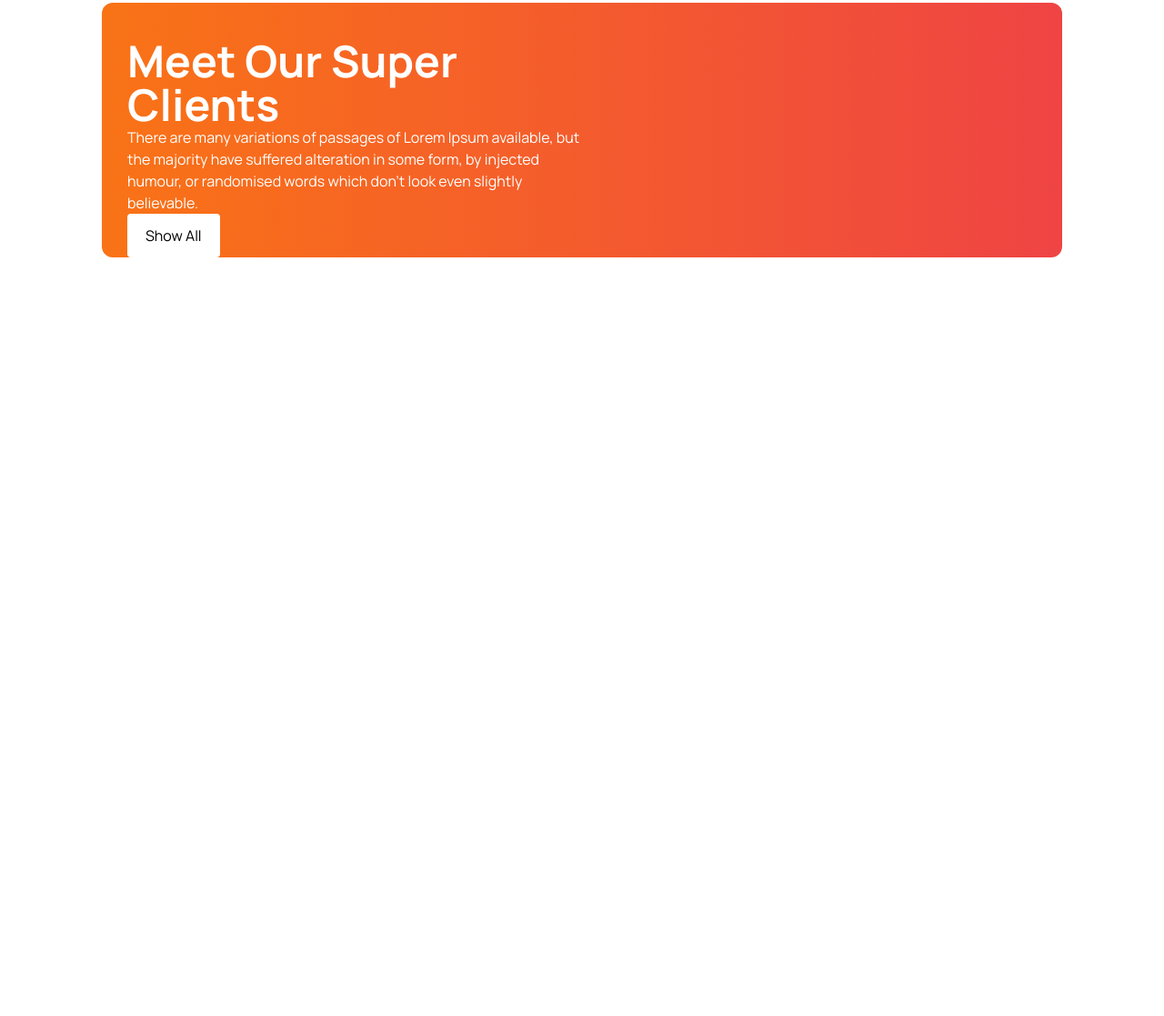
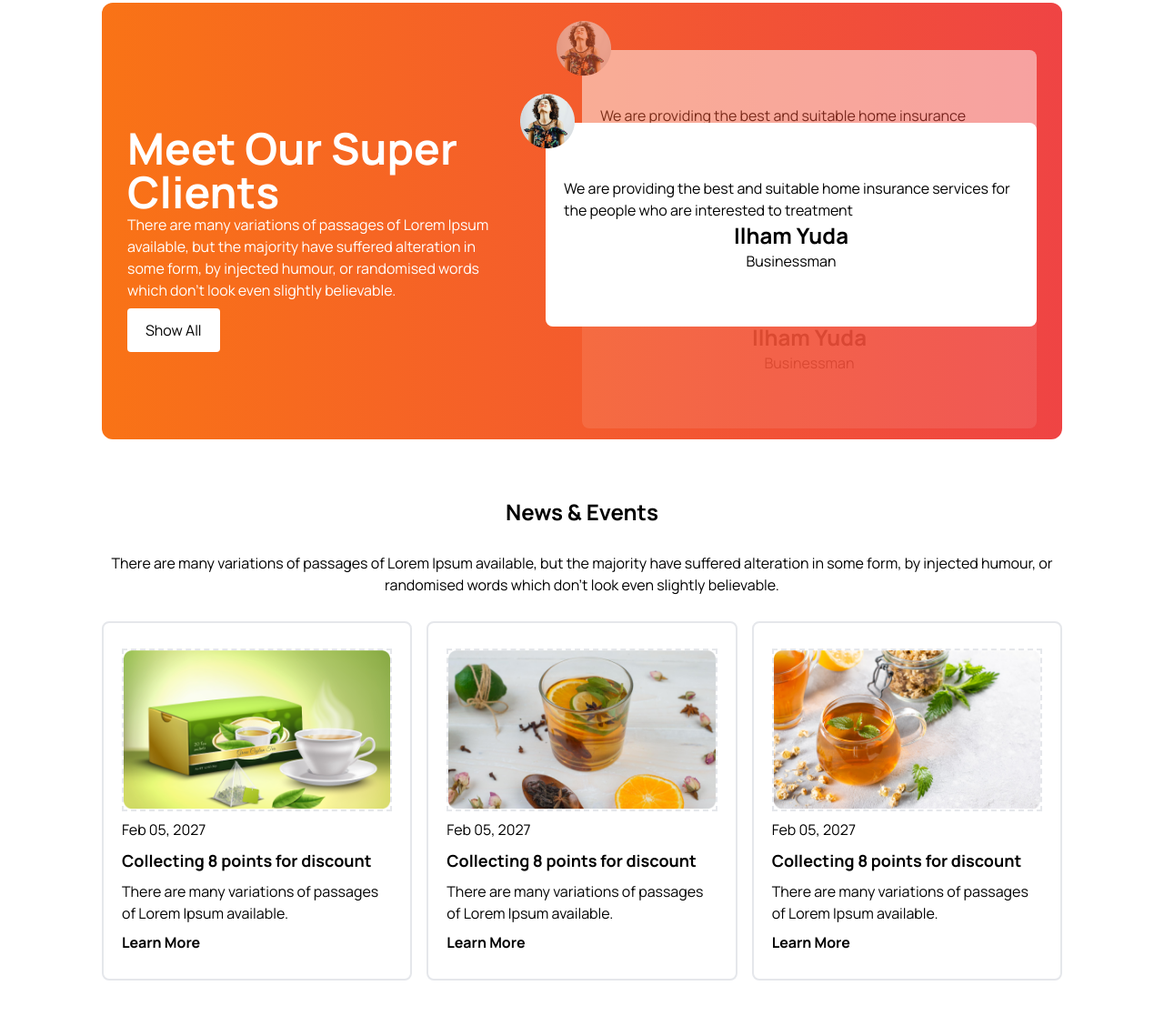
Before and after one commit to Dawnrana95/TEA-HOUSE, a plain HTML site: page index.html in a window 1280 px wide. Shown: the part 1713-2830 px from the top of the page at 91% size. Before the commit the page ends 2016 px from the top, so only its background shows below. Drawn offline with nearby package versions, Linux system fonts and the light colour scheme.

Commit message:
4time commit

```diff
--- a/index.html
+++ b/index.html
@@ -38,7 +38,8 @@
         <!-- section 1-->
         <section class="md:flex pt-10 mb-20">
             <div>
-                <h1 class="text-[#1C1C1C] md:text-7xl text-5xl font-bold">It's good <br>tea time at The <br>Tea House</h1>
+                <h1 class="text-[#1C1C1C] md:text-7xl text-5xl font-bold">It's good <br>tea time at The <br>Tea House
+                </h1>
                 <p>Tea and Botanical Solutions Supplier Give Optimum <br> Satisfaction To Your Taste Buds.</p>
                 <button class="bg-gradient-to-r from-[#ff00008e] to-red-700 px-3 py-2 rounded">Explore More</button>
             </div>
@@ -53,7 +54,9 @@
         <!-- section 2 -->
         <section>
             <h1 class="text-4xl font-bold text-center">Our Featured Products</h1>
-            <p class="text-center">There are many variations of passages of Lorem Ipsum available, but the majority have suffered alteration in some form,<br> by injected humour, or randomised words which don't look even slightly believable. </p>
+            <p class="text-center">There are many variations of passages of Lorem Ipsum available, but the majority have
+                suffered alteration in some form,<br> by injected humour, or randomised words which don't look even
+                slightly believable. </p>
             <!-- card continer -->
             <div class="lg:flex justify-between">
                 <!-- card -->
@@ -99,7 +102,10 @@
                 <!-- titel -->
                 <div class="my-9">
                     <h1 class="text-5xl font-bold">Great Tea, Freshly Presented</h1>
-                <p>The meaning of gong cha is chanese is to provide the best tea to emperor from all possessions . It represents the highest quality and self expectation. Establishing in 2006, Gong cha had been deeply appreciated by its custoers  because of good words of mouth and unique customized service orginated from Taiwan.</p>
+                    <p>The meaning of gong cha is chanese is to provide the best tea to emperor from all possessions .
+                        It represents the highest quality and self expectation. Establishing in 2006, Gong cha had been
+                        deeply appreciated by its custoers because of good words of mouth and unique customized service
+                        orginated from Taiwan.</p>
                     <h4 class="text-2xl font-bold mt-3">Unique Taste</h4>
                     <p>A Unique and different style from other teapots gives a luxurious and minimalist impression</p>
                     <h4 class="text-2xl font-bold mt-3">Premium Quality</h4>
@@ -109,25 +115,95 @@
             </div>
         </section>
         <!-- section 4 -->
-          <section class="mb-5">
-            <div class="bg-gradient-to-r from-orange-500 to-red-500 rounded-xl grid grid-cols-1 md:grid-cols-2 px-7 md:px:16 text-white">
+        <section class="mb-5 ">
+            <div
+                class="items-center bg-gradient-to-r from-orange-500 to-red-500 rounded-xl grid grid-cols-1 md:grid-cols-2 px-7 py-24 md:px:16 text-white">
                 <!-- text section -->
-                 <div class="mt-5">
+                <div class="mt-5 w-5/6">
                     <h1 class="text-5xl font-bold mt-5">Meet Our Super Clients</h1>
-                    <p>There are many variations of passages of Lorem Ipsum available, but the majority have suffered alteration in some form, by injected humour, or randomised words which don't look even slightly believable. </p>
-                    <button class="bg-white py-3 px-5 text-black rounded">Show All</button>
+                    <p>There are many variations of passages of Lorem Ipsum available, but the majority have suffered
+                        alteration in some form, by injected humour, or randomised words which don't look even slightly
+                        believable. </p>
+                    <button class="bg-white py-3 px-5 text-black rounded mt-2">Show All</button>
                 </div>
                 <!-- Revieews Card -->
-                  <div>
+                <div class="relative mb-16">
+
+                    <!-- card 1 -->
+                    <div
+                        class="absolute h-56  bg-white text-black flex flex-col justify-center items-center rounded-lg mt-5 px-5 opacity-50 -top-44">
+                        <img class="absolute -top-8 -left-7" src="./images/client.png" alt="">
+                        <p class="">We are providing the best and suitable home insurance services for the people who
+                            are
+                            interested to treatment</p>
+                        <h4 class="text-2xl font-bold">Ilham Yuda</h4>
+                        <p>Businessman</p>
+                    </div>
+                    <!-- card 2 -->
+                    <div
+                        class="absolute h-56  bg-white text-black flex flex-col justify-center items-center rounded-lg mt-10 px-5 opacity-10 -top-1">
+                        <img class="absolute -top-8 -left-7" src="./images/client.png" alt="">
+                        <p class="">We are providing the best and suitable home insurance services for the people who
+                            are
+                            interested to treatment</p>
+                        <h4 class="text-2xl font-bold">Ilham Yuda</h4>
+                        <p>Businessman</p>
+                    </div>
+                    <!-- card 3 -->
+                    <div
+                        class="absolute h-56  bg-white text-black flex flex-col justify-center items-center rounded-lg mt-5 px-5 -top-24 -left-10">
+                        <img class="absolute -top-8 -left-7" src="./images/client.png" alt="">
+                        <p class="">We are providing the best and suitable home insurance services for the people who
+                            are
+                            interested to treatment</p>
+                        <h4 class="text-2xl font-bold">Ilham Yuda</h4>
+                        <p>Businessman</p>
+                    </div>
 
                 </div>
             </div>
         </section>
+        <!-- section 5 -->
+        <section class="my-16">
+            <h1 class="text-2xl font-bold text-center my-7">News & Events</h1>
+            <p class="text-center my-7">There are many variations of passages of Lorem Ipsum available, but the majority have
+                suffered alteration in some form, by injected humour, or randomised words which don't look even slightly
+                believable. </p>
+            <!-- card box -->
+            <div class="mt-4 grid lg:grid-cols-3 gap-4 ">
+                <!-- card 1 -->
+                <div class="p-5 border-2 rounded-lg">
+                    <img class=" my-2 border-dashed border-2" src="./images/news-1.png" alt="">
+                    <p>Feb 05, 2027</p>
+                    <h4 class="text-lg font-bold my-2">Collecting 8 points for discount</h4>
+                    <p>There are many variations of passages of Lorem Ipsum available.</p>
+                    <p class="font-bold my-2">Learn More</p>
+                </div>
+                <!-- card 2 -->
+                <div class="p-5 border-2 rounded-lg">
+                    <img class=" my-2 border-dashed border-2" src="./images/news-2.png" alt="">
+                    <p>Feb 05, 2027</p>
+                    <h4 class="text-lg font-bold my-2">Collecting 8 points for discount</h4>
+                    <p>There are many variations of passages of Lorem Ipsum available.</p>
+                    <p class="font-bold my-2">Learn More</p>
+                </div>
+                <!-- card 3 -->
+                <div class="p-5 border-2 rounded-lg">
+                    <img class=" my-2 border-dashed border-2" src="./images/news-3.png" alt="">
+                    <p>Feb 05, 2027</p>
+                    <h4 class="text-lg font-bold my-2">Collecting 8 points for discount</h4>
+                    <p>There are many variations of passages of Lorem Ipsum available.</p>
+                    <p class="font-bold my-2">Learn More</p>
+                </div>
+            </div>
+        </section>
+        <!-- footer -->
+        <footer>
 
-
-
+        </footer>
 
     </main>
+
 </body>
 
 </html>
```
Lines whose indentation alone changed are shown as unchanged.
